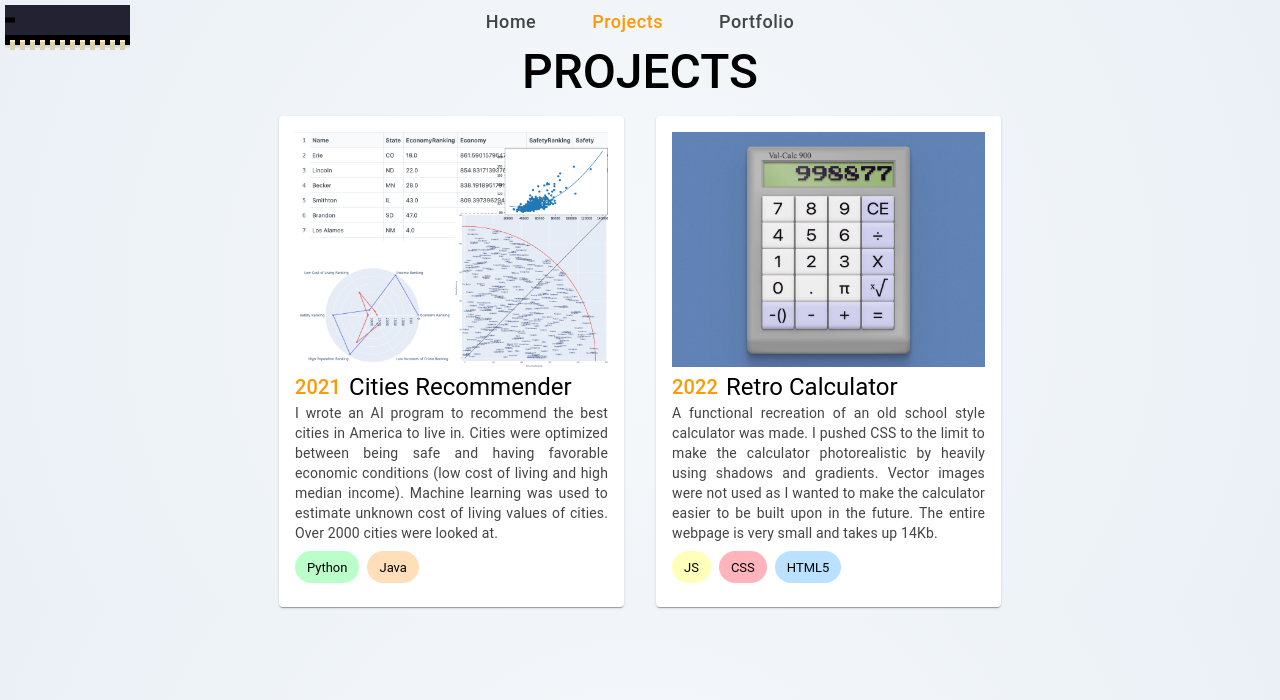
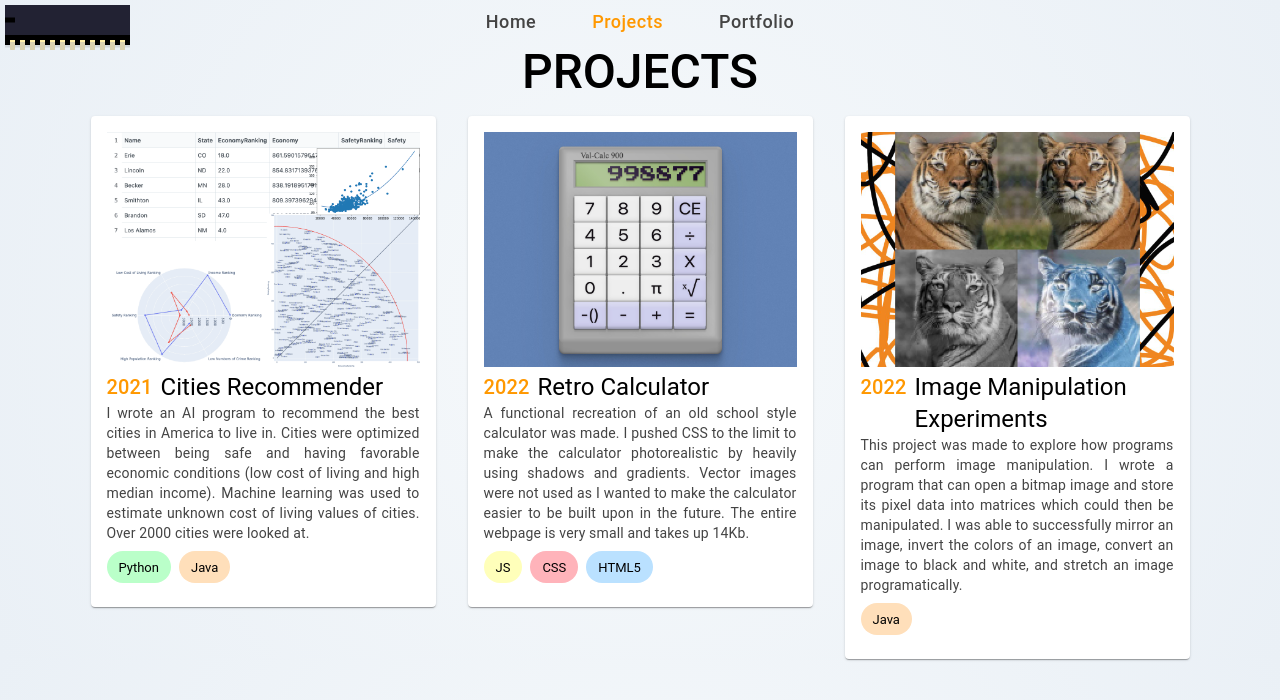
Before and after one commit to M-Valentino/M-Valentino_Node, a Next.js app: page /projects in a window 1280 px wide. Shown: the top 700 px of the page. Built offline with nearby package versions, Linux system fonts and the light colour scheme.

Commit message:
added card grow animations

```diff
--- a/src/components/ProjectCard.jsx
+++ b/src/components/ProjectCard.jsx
@@ -4,10 +4,11 @@ import CardContent from "@mui/material/CardContent";
 import Typography from "@mui/material/Typography";
 import Chip from "@mui/material/Chip";
 import Stack from "@mui/material/Stack";
+import Grow from '@mui/material/Grow';
 import { ThemeProvider } from "@mui/material/styles";
 import { MainTheme } from "@/utils/MUITheme";
 
-export default function ProjectCard(props) {
+export default function ProjectCard(props, index) {
   const { href, imageLink, title, date, description, languages } = props.data;
 
   const getChipColor = language => {
@@ -28,6 +29,7 @@ export default function ProjectCard(props) {
   return (
     <>
       <ThemeProvider theme={MainTheme}>
+      <Grow in timeout={250 * props.index + 250} >
         <Card sx={{ maxWidth: 345 }}>
           <a style={{ textDecoration: "none" }} href={href}>
             <CardContent>
@@ -50,12 +52,13 @@ export default function ProjectCard(props) {
               </Typography>
               <Stack direction="row" spacing={1} mt={1}>
                 {languages.map((props, index) => (
-                  <Chip key={index} label={props} style={{backgroundColor: getChipColor(props)}}/>
+                  <Chip index={index} label={props} style={{backgroundColor: getChipColor(props)}}/>
                 ))}
               </Stack>
             </CardContent>
           </a>
         </Card>
+        </Grow>
       </ThemeProvider>
     </>
   );
--- a/src/consts/projectContent.js
+++ b/src/consts/projectContent.js
@@ -17,4 +17,13 @@ export const projectContent = [
       "A functional recreation of an old school style calculator was made. I pushed CSS to the limit to make the calculator photorealistic by heavily using shadows and gradients. Vector images were not used as I wanted to make the calculator easier to be built upon in the future. The entire webpage is very small and takes up 14Kb.",
     languages: ["JS", "CSS", "HTML5"],
   },
+  {
+    href: "https://github.com/M-Valentino/Image-Manipulation-Experiments",
+    imageLink: "tigers.jpg",
+    title: "Image Manipulation Experiments",
+    date: "2022",
+    description:
+      "This project was made to explore how programs can perform image manipulation. I wrote a program that can open a bitmap image and store its pixel data into matrices which could then be manipulated. I was able to successfully mirror an image, invert the colors of an image, convert an image to black and white, and stretch an image programatically.",
+    languages: ["Java"],
+  },
 ];
--- a/src/pages/projects.jsx
+++ b/src/pages/projects.jsx
@@ -33,7 +33,7 @@ export default function projects() {
           <Grid container justifyContent="center" spacing={4} direction="row">
             {projectContent.map((props, index) => (
               <Grid item >
-                <ProjectCard key={index} data={props} style/>
+                <ProjectCard index={index} data={props} style/>
               </Grid>
             ))}
           </Grid>
```
Also changed, not shown: public/tigers.jpg (added).
